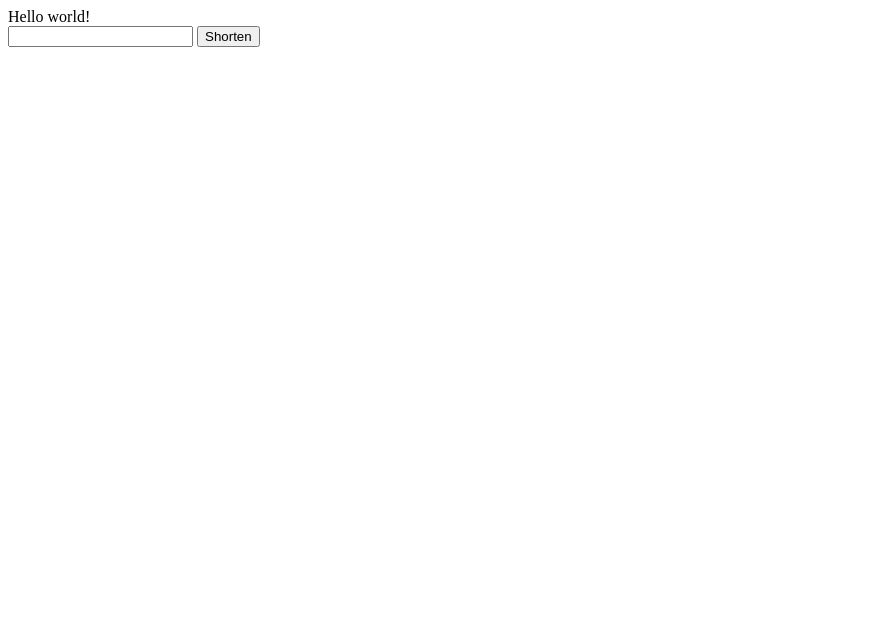
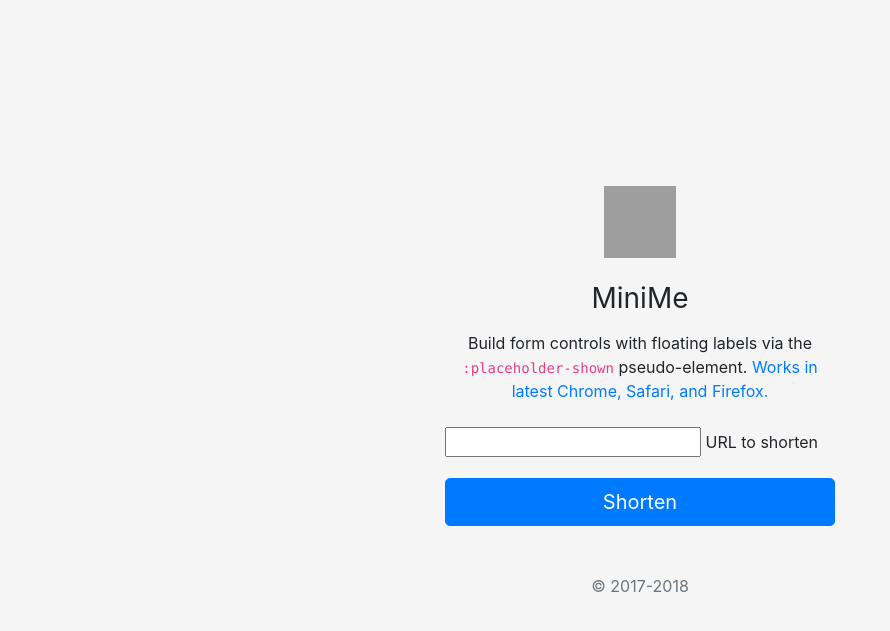
Before and after one commit to bluecap-se/minime, a Django app: template app/minime/templates/index.html in a window 1280 px wide. Shown: the top 631 px of the page, without its empty margins (0-890 px from the left). Run offline with Django 3.2, Linux system fonts and the light colour scheme; the template is opened without the code that fills it, so the values that code supplies are empty, except form fields; tables that the repository leaves empty hold one stand-in row (values such as "Sample post"); form fields are guessed from the names that the template uses; style sheets or scripts are compiled from the project's sources; some libraries are stand-ins or nearby versions; grey boxes are pictures that could not be loaded.

Commit message:
Feature: Use native Django forms

```diff
--- a/app/minime/static/styles.less
+++ b/app/minime/static/styles.less
@@ -0,0 +1,31 @@
+:root {
+    --input-padding-x: .75rem;
+    --input-padding-y: .75rem;
+}
+
+html,
+body {
+    height: 100%;
+}
+
+body {
+    display: -ms-flexbox;
+    display: flex;
+    -ms-flex-align: center;
+    align-items: center;
+    padding-top: 40px;
+    padding-bottom: 40px;
+    background-color: #f5f5f5;
+}
+
+.form-shorten {
+    width: 100%;
+    max-width: 420px;
+    padding: 15px;
+    margin: auto;
+}
+
+.form-label-group {
+    position: relative;
+    margin-bottom: 1rem;
+}
--- a/app/minime/templates/index.html
+++ b/app/minime/templates/index.html
@@ -1,14 +1,56 @@
-<html>
+{% load compile_static %}
+{% load static %}
+
+<!doctype html>
+<html lang="en">
+<head>
+    <meta charset="utf-8">
+    <meta name="viewport" content="width=device-width, initial-scale=1, shrink-to-fit=no">
+    <meta name="robots" content="noindex,nofollow" />
+    <meta name="description" content="The last link shortener you'll ever need.">
+    <meta name="author" content="Bluecap">
+
+    <title>{% block title %}MiniMe{% endblock %}</title>
+
+    <link rel="stylesheet"
+          href="https://stackpath.bootstrapcdn.com/bootstrap/4.1.3/css/bootstrap.min.css"
+          integrity="sha384-MCw98/SFnGE8fJT3GXwEOngsV7Zt27NXFoaoApmYm81iuXoPkFOJwJ8ERdknLPMO"
+          crossorigin="anonymous">
+
+    <link rel="stylesheet" href="{% static "styles.less"|compile %}" />
+</head>
 <body>
 
-Hello world!
+    <form class="form-shorten" action="{% url 'minime:shorten' %}" method="post">
+        {% csrf_token %}
 
+        <div class="text-center mb-4">
+            <img class="mb-4" src="https://getbootstrap.com/docs/4.1/assets/brand/bootstrap-solid.svg" alt="" width="72" height="72">
+            <h1 class="h3 mb-3 font-weight-normal">MiniMe</h1>
+            <p>Build form controls with floating labels via the <code>:placeholder-shown</code> pseudo-element. <a href="https://caniuse.com/#feat=css-placeholder-shown">Works in latest Chrome, Safari, and Firefox.</a></p>
+        </div>
 
-<form action="{% url 'minime:shorten' %}" method="post">
-    {% csrf_token %}
-    <input type="text" name="url"/>
-    <input type="submit" value="Shorten">
-</form>
+        <div class="form-label-group">
+            {{ form.url }}
+            <label for="id_url">URL to shorten</label>
+        </div>
+
+        <!--
+        <div class="checkbox mb-3">
+            <label>
+                <input type="checkbox" value="remember-me"> Use password
+            </label>
+        </div>
+
+        <div class="form-label-group">
+            <input type="password" id="inputPassword" class="form-control" placeholder="Password" required>
+            <label for="inputPassword">Password</label>
+        </div>
+        -->
+
+        <button class="btn btn-lg btn-primary btn-block" type="submit">Shorten</button>
+        <p class="mt-5 mb-3 text-muted text-center">&copy; 2017-2018</p>
+    </form>
 
 </body>
 </html>
--- a/app/minime/views.py
+++ b/app/minime/views.py
@@ -1,6 +1,7 @@
 
 import random, string, json
 
+from .forms import ShortenURLForm
 from .models import Urls
 
 from django.conf import settings
@@ -9,7 +10,7 @@ from django.shortcuts import get_object_or_404, render
 
 
 def index(request):
-    return render(request, 'index.html')
+    return render(request, 'index.html', {'form': ShortenURLForm})
 
 
 def redirect(request, short_id):
```
Also changed, not shown: HISTORY.md (+1 -0 lines), app/minime/forms.py (added, +13 -0 lines).
